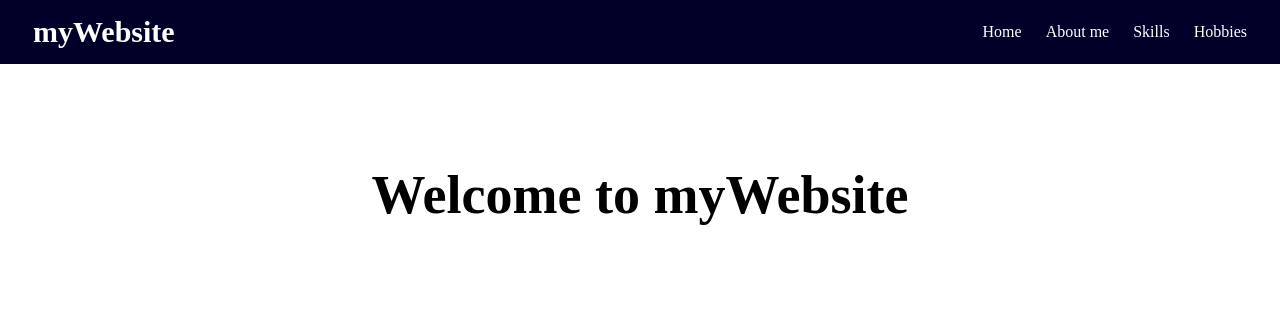
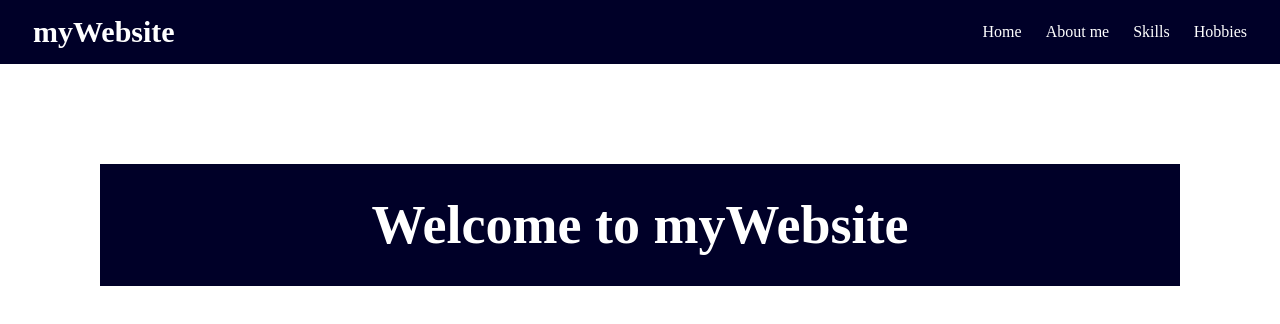
Before and after one commit to JohannnF/myProject, a plain HTML site: page index.html in a window 1280 px wide. Drawn offline with Linux system fonts and the light colour scheme.

Commit message:
Added a design on the Welcome in the Index page

```diff
--- a/css/index.css
+++ b/css/index.css
@@ -2,4 +2,10 @@
     text-align: center;
     margin-top: 100px;
     font-size: 27px;
+
+    background-color: rgb(0, 0, 40);
+    color: white;
+    padding: 30px;
+    margin-left: 100px;
+    margin-right:100px;
 }
```
